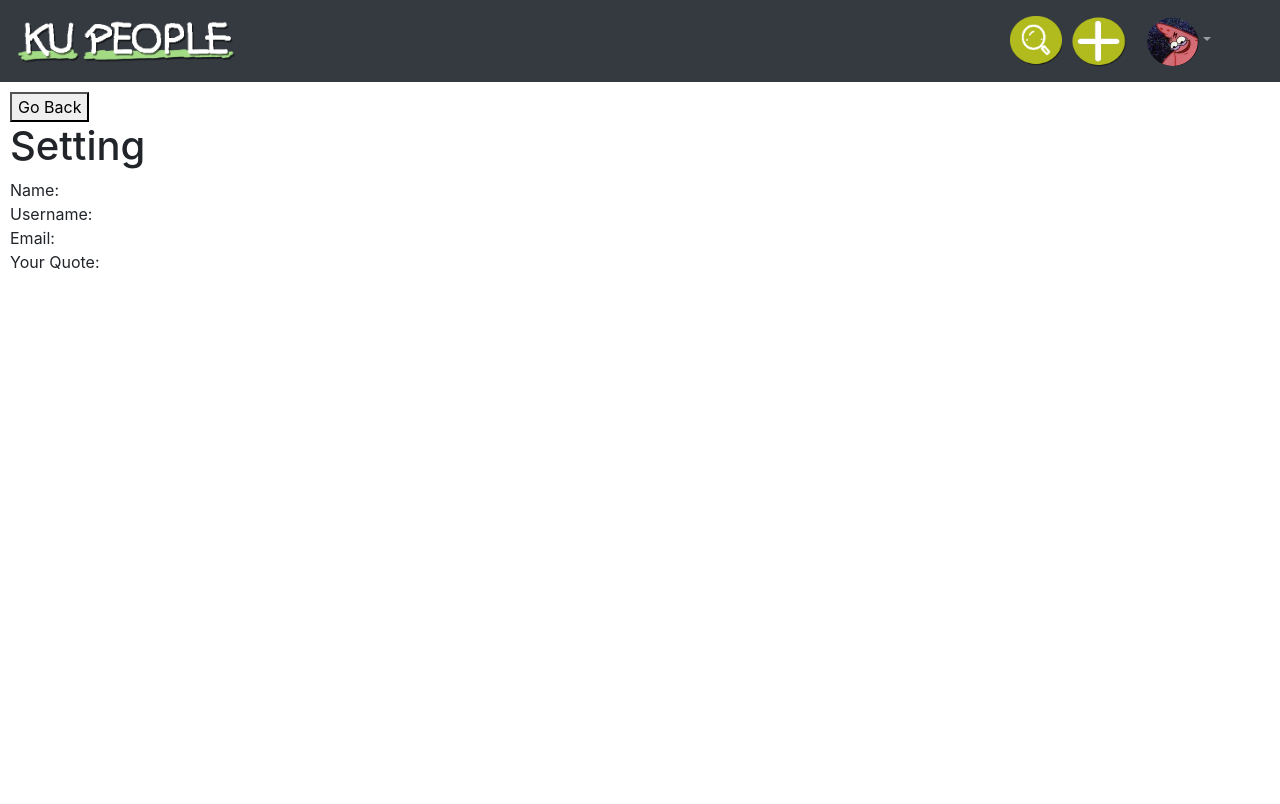
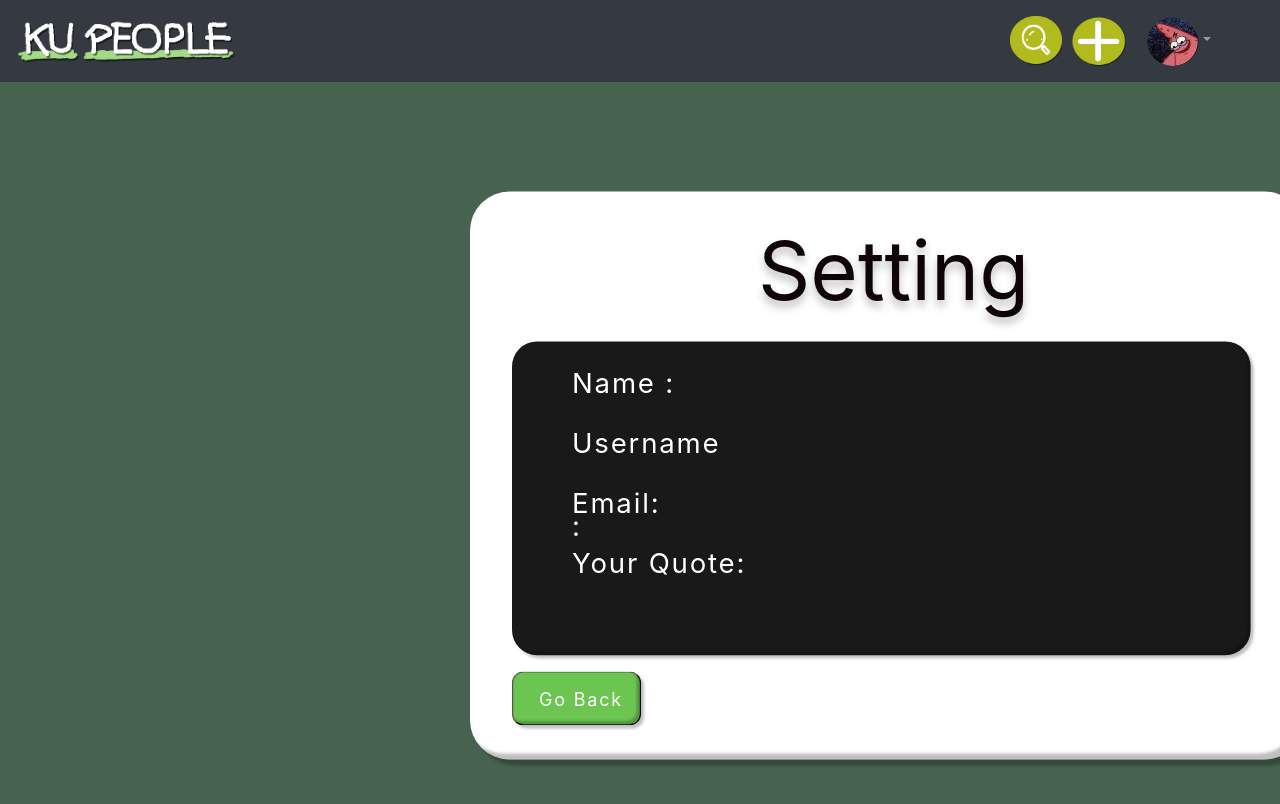
Before and after one commit to qqunx9999/KPP_Frontend, a React (Create React App) app in the folder frontend/: page /Setting in a window 1280 px wide. Shown: the top 804 px of the page. Built offline with nearby package versions, Linux system fonts and the light colour scheme; no server answers.

Commit message:
new setting - first time upload tsx

```diff
--- a/frontend/src/Pages/Setting_new.tsx
+++ b/frontend/src/Pages/Setting_new.tsx
@@ -3,14 +3,13 @@ import { useHistory } from 'react-router';
 import Navigtion from '../component/NavBar';
 import { Userinfo } from '../interfaces/userInfoEntity';
 import UserService from '../service/UserService';
+import '../CSSsource/Setting.css';
 
 function Setting_new() {
   const [user, setUser] = useState<Userinfo[]>([]);
   const history = useHistory();
 
-  const temp = {
-    "margin": "10px",
-  };
+
 
   const fetchUser = () => {
     UserService.fetchUser();
@@ -23,13 +22,19 @@ function Setting_new() {
   return (
     <div>
       <Navigtion />
-      <div style={temp}>
-        <button onClick={history.goBack}>Go Back</button>
-        <h1>Setting</h1>
-        Name: <br />
-        Username: <br />
-        Email: <br />
-        Your Quote:
+      <div className="backgroundUserSetting">
+        <div className="frameWhiteUserSetting">
+          <button className="frameGoBackUserProfile" onClick={history.goBack}>
+            <div className="textGoBackUserProfile"> Go Back</div>
+          </button>
+          <div className="textSettingUserSetting">Setting</div>
+          <div className="frameBlackUserSetting">
+            <div className="textNameUserProfile">Name :</div>
+            <div className="textUsernameUserProfile"> Username : </div>
+            <div className="textEmailUserProfile"> Email: </div>
+            <div className="textYourquoteUserProfile"> Your Quote: </div>
+          </div>
+        </div>
       </div>
     </div>
   );
```
